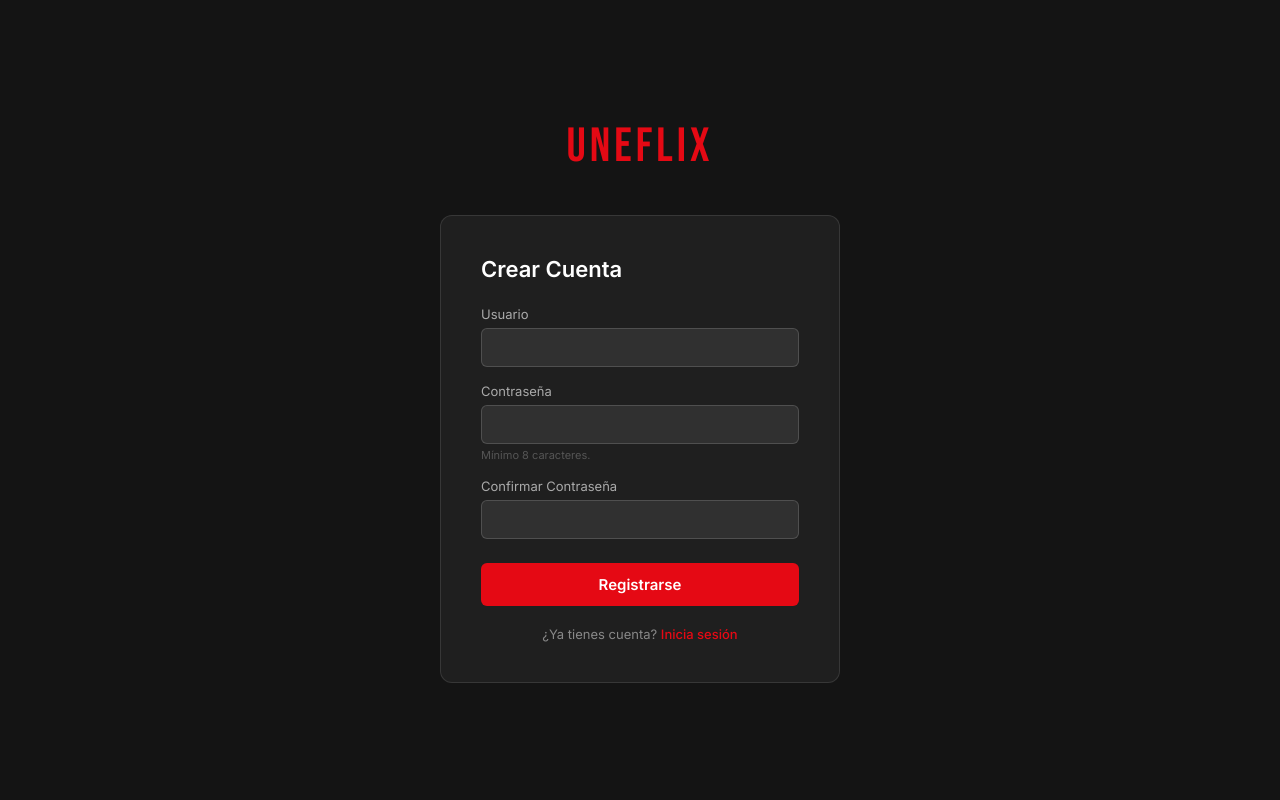
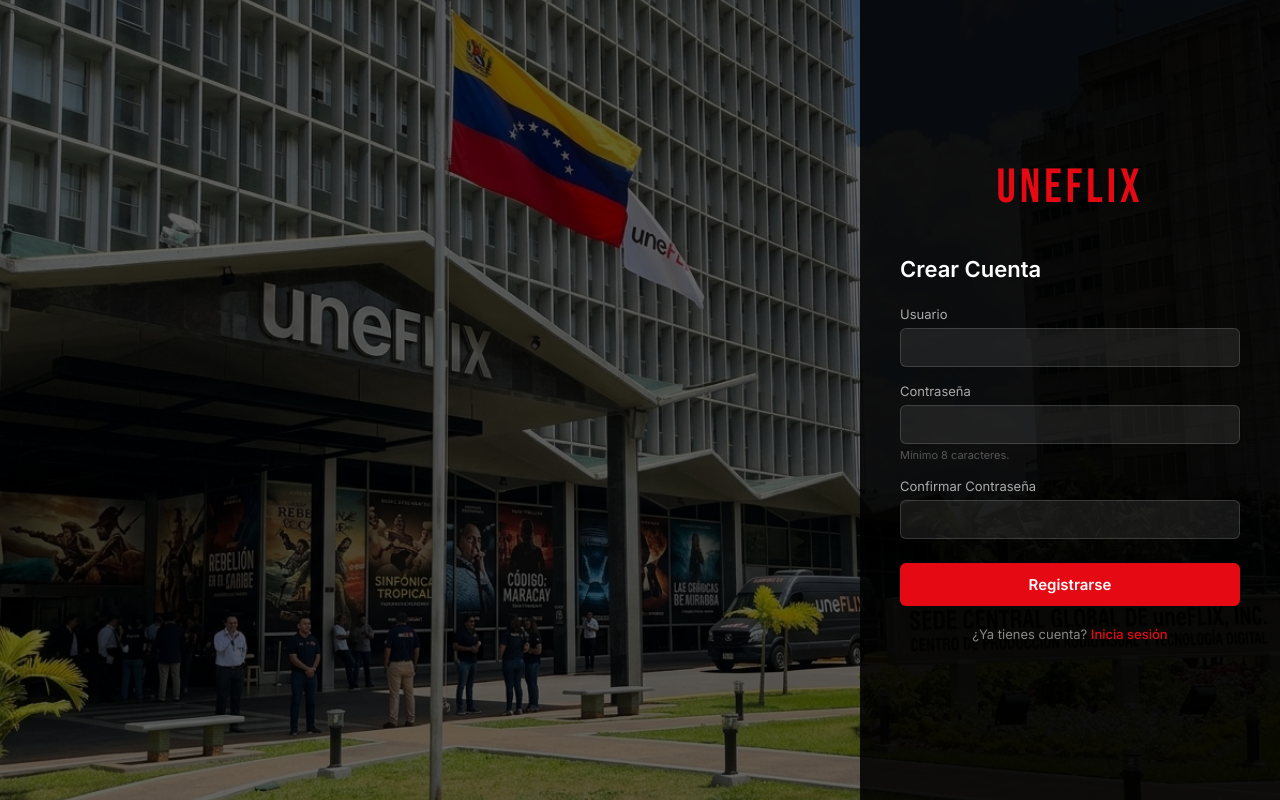
Before and after one commit to carlosalsa-py/uneflix2, a Django app: page /users/register/ in a window 1280 px wide. Run offline with Django 5.2, Linux system fonts and the light colour scheme.

Commit message:
fondo uneflix estudio

```diff
--- a/movies/templates/movies/home.html
+++ b/movies/templates/movies/home.html
@@ -284,7 +284,7 @@
         {% endfor %}
     </div>
 
-    <p class="section-title">Todas las Películas</p>
+    <p class="section-title" id="section-title">Todas las Películas</p>
 
     <div class="movies-grid" id="moviesGrid">
         {% for movie in movies %}
@@ -317,6 +317,10 @@
         function filterGenre(genre, btn) {
             document.querySelectorAll('.genre-btn').forEach(b => b.classList.remove('active'));
             btn.classList.add('active');
+
+            const titulo = document.getElementById('section-title');
+            titulo.textContent = genre === 'all' ? 'Todas las Películas' : 'Películas de ' + btn.textContent;
+
             document.querySelectorAll('.movie-card').forEach(card => {
                 card.style.display = (genre === 'all' || card.dataset.genres.includes(genre)) ? 'block' : 'none';
             });
--- a/uneflix/settings.py
+++ b/uneflix/settings.py
@@ -104,7 +104,7 @@ AUTH_PASSWORD_VALIDATORS = [
 # Internationalization
 # https://docs.djangoproject.com/en/6.0/topics/i18n/
 
-LANGUAGE_CODE = 'en-us'
+LANGUAGE_CODE = 'es-mx'
 
 TIME_ZONE = 'UTC'
 
@@ -123,3 +123,5 @@ MEDIA_URL = '/media/'
 MEDIA_ROOT = BASE_DIR / 'media'
 LOGIN_URL = '/users/login/'
 LOGIN_REDIRECT_URL = '/'
+STATIC_URL = 'static/'
+STATICFILES_DIRS = [BASE_DIR / 'static']
--- a/uneflix/urls.py
+++ b/uneflix/urls.py
@@ -2,6 +2,7 @@ from django.contrib import admin
 from django.urls import path, include
 from django.conf import settings
 from django.conf.urls.static import static
+from django.contrib.staticfiles.urls import staticfiles_urlpatterns
 
 urlpatterns = [
     path('admin/', admin.site.urls),
@@ -11,3 +12,5 @@ urlpatterns = [
 
 if settings.DEBUG:
     urlpatterns += static(settings.MEDIA_URL, document_root=settings.MEDIA_ROOT)
+
+urlpatterns += staticfiles_urlpatterns()
--- a/users/templates/users/register.html
+++ b/users/templates/users/register.html
@@ -1,3 +1,4 @@
+{% load static %}
 <!DOCTYPE html>
 <html lang="es">
 <head>
@@ -9,15 +10,32 @@
         * { margin: 0; padding: 0; box-sizing: border-box; }
 
         body {
-            background: #141414;
             font-family: 'Inter', sans-serif;
             color: white;
             min-height: 100vh;
             display: flex;
+            background: url("{% static 'images/fondo_uneflix.jpg' %}") center/cover no-repeat;
+        }
+
+        .overlay {
+            position: fixed;
+            inset: 0;
+            background: rgba(0,0,0,0.6);
+        }
+
+        .right-panel {
+            position: relative;
+            z-index: 2;
+            margin-left: auto;
+            width: 100%;
+            max-width: 420px;
+            min-height: 100vh;
+            background: rgba(0,0,0,0.85);
+            display: flex;
             flex-direction: column;
             align-items: center;
             justify-content: center;
-            padding: 40px 20px;
+            padding: 60px 40px;
         }
 
         .logo {
@@ -28,24 +46,14 @@
             margin-bottom: 40px;
         }
 
-        .card {
-            background: rgba(255,255,255,0.05);
-            border: 1px solid rgba(255,255,255,0.1);
-            border-radius: 12px;
-            padding: 40px;
-            width: 100%;
-            max-width: 400px;
-        }
-
-        .card h2 {
+        h2 {
             font-size: 22px;
             font-weight: 600;
             margin-bottom: 24px;
+            align-self: flex-start;
         }
 
-        .field {
-            margin-bottom: 16px;
-        }
+        .field { margin-bottom: 16px; width: 100%; }
 
         .field label {
             display: block;
@@ -109,6 +117,7 @@
             font-size: 13px;
             color: #ff6b6b;
             margin-bottom: 16px;
+            width: 100%;
         }
 
         .help-text {
@@ -116,11 +125,19 @@
             color: #555;
             margin-top: 4px;
         }
+
+        @media (max-width: 480px) {
+            .right-panel {
+                max-width: 100%;
+                padding: 40px 24px;
+            }
+        }
     </style>
 </head>
 <body>
-    <span class="logo">UNEFLIX</span>
-    <div class="card">
+    <div class="overlay"></div>
+    <div class="right-panel">
+        <span class="logo">UNEFLIX</span>
         <h2>Crear Cuenta</h2>
         {% if form.errors %}
         <div class="errors">
@@ -129,7 +146,7 @@
             {% endfor %}
         </div>
         {% endif %}
-        <form method="post">
+        <form method="post" style="width:100%;">
             {% csrf_token %}
             <div class="field">
                 <label>Usuario</label>
```
Also changed, not shown: movies/views.py (+21 -21 lines), users/templates/users/login.html (+35 -17 lines), README.md, static/images/fondo_uneflix.jpg (added).
